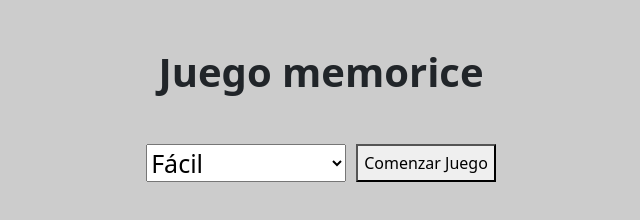
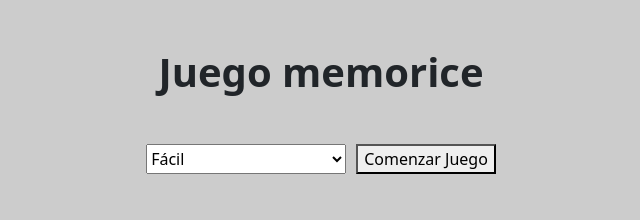
Before and after one commit to braininabottle/Memorice, a plain HTML site: page index.html in a window 1280 px wide. Shown: the whole page, without its empty margins (319-959 px from the left). Drawn offline with nearby package versions, Linux system fonts and the light colour scheme.

Commit message:
revisión

```diff
--- a/assets/styles.css
+++ b/assets/styles.css
@@ -16,7 +16,6 @@ h1 {
 }
 
 #dificultad {
-    font-size: 25px;
     width: 200px;
     margin-right: 10px;
 }
```
